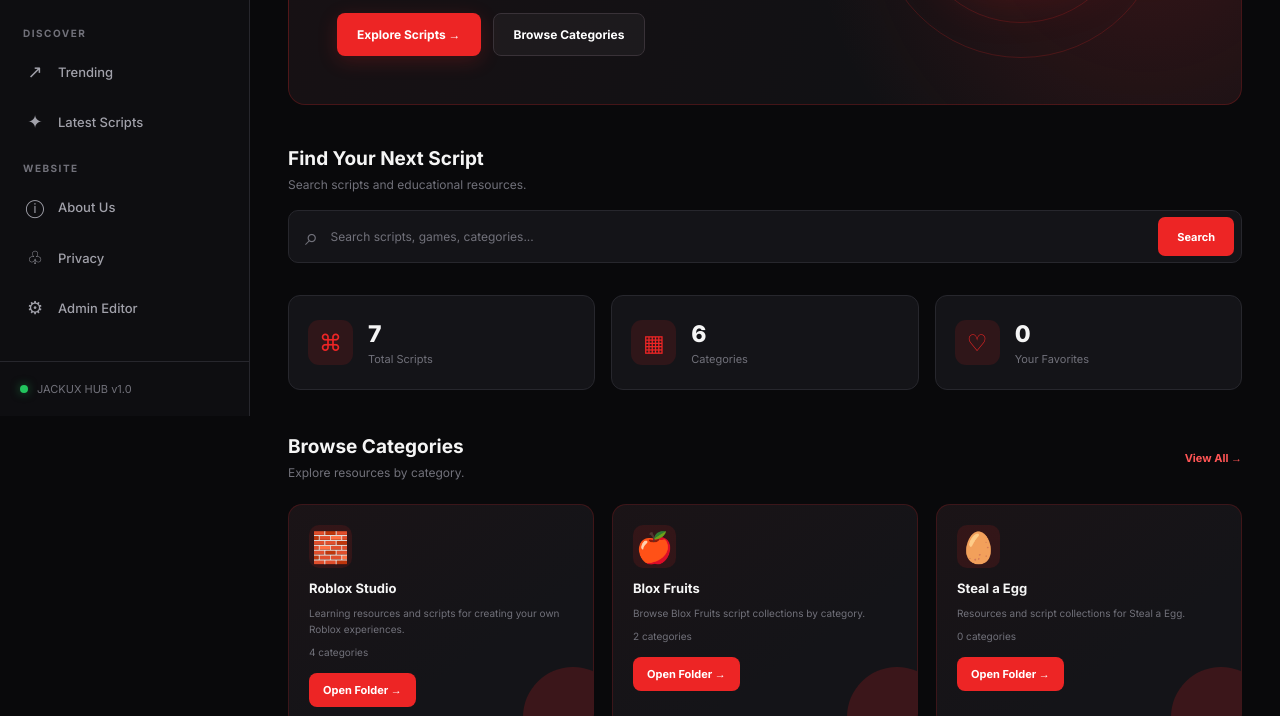
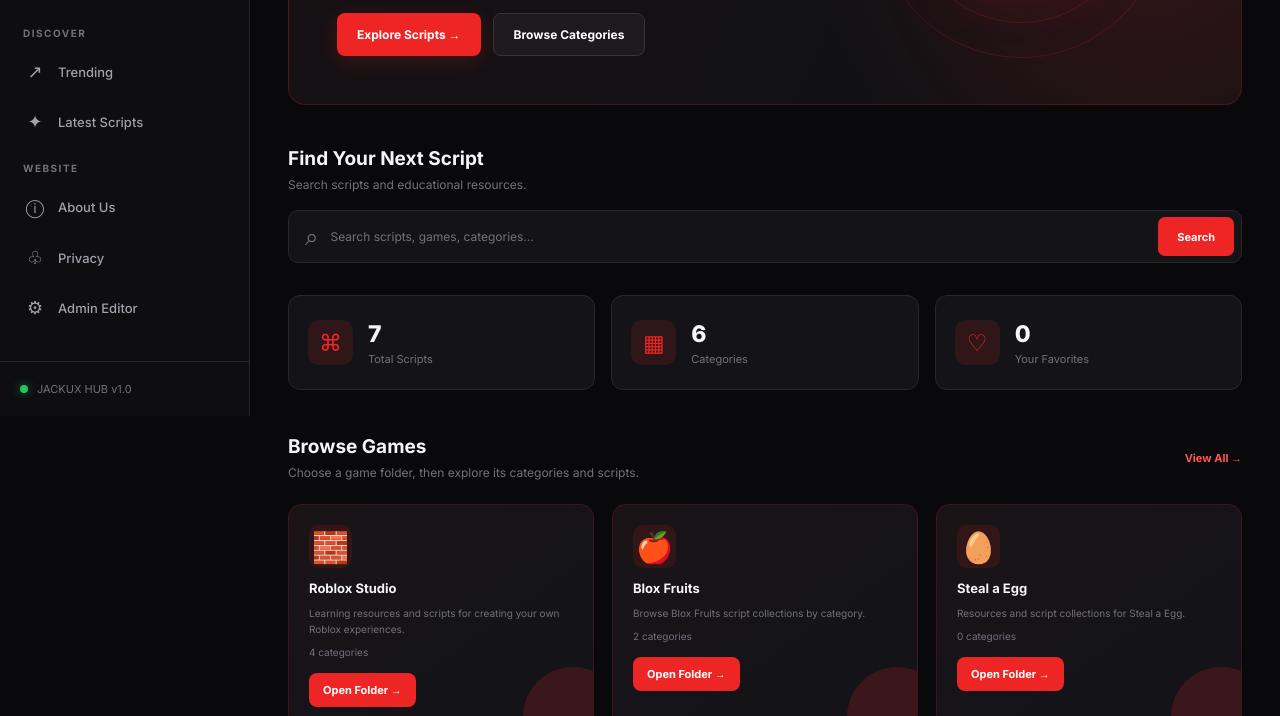
Before and after one commit to michael738820-cmd/JACKUX-HUB, a plain HTML site: page index.html in a window 1280 px wide. Shown: the part 384-1100 px from the top of the page. Drawn offline with Linux system fonts and the light colour scheme.

Commit message:
Update homepage to introduce game folders

```diff
--- a/index.html
+++ b/index.html
@@ -232,8 +232,8 @@
 
                     <div class="section-heading">
                         <div>
-                            <h2>Browse Categories</h2>
-                            <p>Explore resources by category.</p>
+                            <h2>Browse Games</h2>
+                            <p>Choose a game folder, then explore its categories and scripts.</p>
                         </div>
 
                         <a href="#categories" class="text-link">
```
